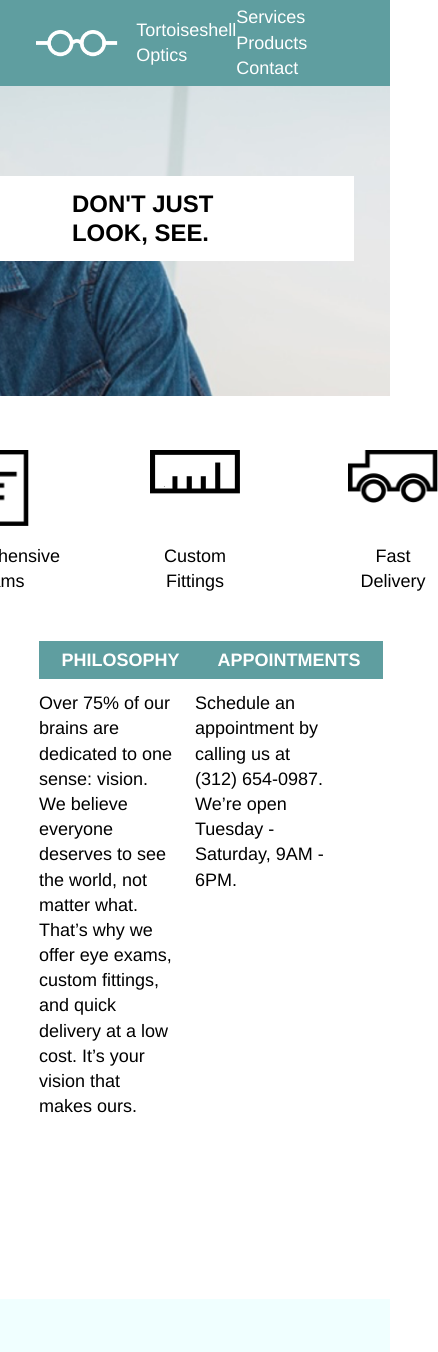
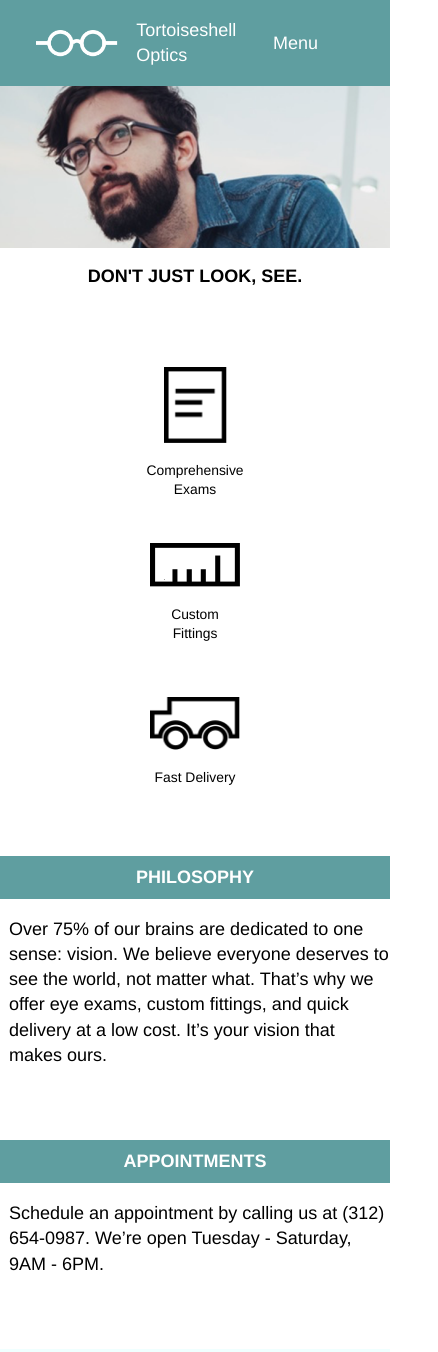
Before and after one commit to DomenicoOS/Tortoiseshell_Optics, a plain HTML site: page index.html in a window 390 px wide. Shown: the top 1352 px of the page, 438 px wide, since content can reach past the window. Drawn offline with Linux system fonts and the light colour scheme.

Commit message:
Complete - Add Mobile Query

```diff
--- a/index.html
+++ b/index.html
@@ -52,7 +52,7 @@
       </div>
 
       <div class="image">
-        <img src="resources/images/ruler-icon.png" alt="Ruler">
+        <img src="resources/images/ruler-icon.png" alt="Ruler" class="ruler">
         <span>Custom Fittings</span>
       </div>
 
--- a/resources/css/style.css
+++ b/resources/css/style.css
@@ -164,7 +164,6 @@ p {
 
    .top-bar {
      width: 100%;
-     margin: 0;
    }
 
    .container {
@@ -191,3 +190,113 @@ p {
    }
 
 }
+
+@media only screen and (max-width: 641px) {
+
+  .top-bar {
+    width: 100%;
+  }
+
+  .container {
+    width: 100%;
+  }
+
+  .slogan {
+    padding-top: 1rem;
+    padding-bottom: 1rem;
+    width: 100%;
+    margin-right: 0;
+    text-align: center;
+    margin: 9rem auto 0 auto;
+  }
+
+/* Header */
+
+  header {
+    padding-top: 0rem;
+    height: 17rem;
+    background-position: 20%;
+    margin-bottom: 2.77rem;
+  }
+
+  h1 {
+    font-size: 1rem;
+  }
+
+  .list {
+    display: none;
+  }
+
+  .menu {
+    display: inline;
+    padding-top: 1rem;
+    padding-bottom: 1rem;
+    padding-right: 2rem;
+  }
+
+/* Services */
+
+.services {
+  flex-direction: column;
+  align-items: center;
+  justify-content: flex-start;
+}
+
+.image {
+  margin: 0;
+}
+
+.image img {
+  margin: auto;
+  width: 5rem;
+  margin-bottom: 1rem;
+}
+
+.image span {
+  font-size: 0.77rem;
+}
+
+/* Information */
+
+.container2 {
+  flex-flow: column;
+  align-items: center;
+  margin-top: 3.77rem;
+}
+
+.title {
+  width: 100%;
+  margin-right: 0;
+  margin-bottom: 0;
+  align-items: center;
+}
+
+.title span {
+  width: 100%;
+  padding: 0.5rem 0;
+  display: flex;
+  justify-content: center;
+}
+
+p {
+  padding-bottom: 4rem;
+  padding-left: 0.5rem;
+}
+
+/* Footer */
+
+  .footer {
+    width: 100%;
+    justify-content: center;
+    margin-top: 0;
+  }
+
+  .title-bottom {
+    display: none;
+  }
+
+  .black-logo {
+    padding: 4rem 4rem 4rem 4rem;
+  }
+
+}
```
